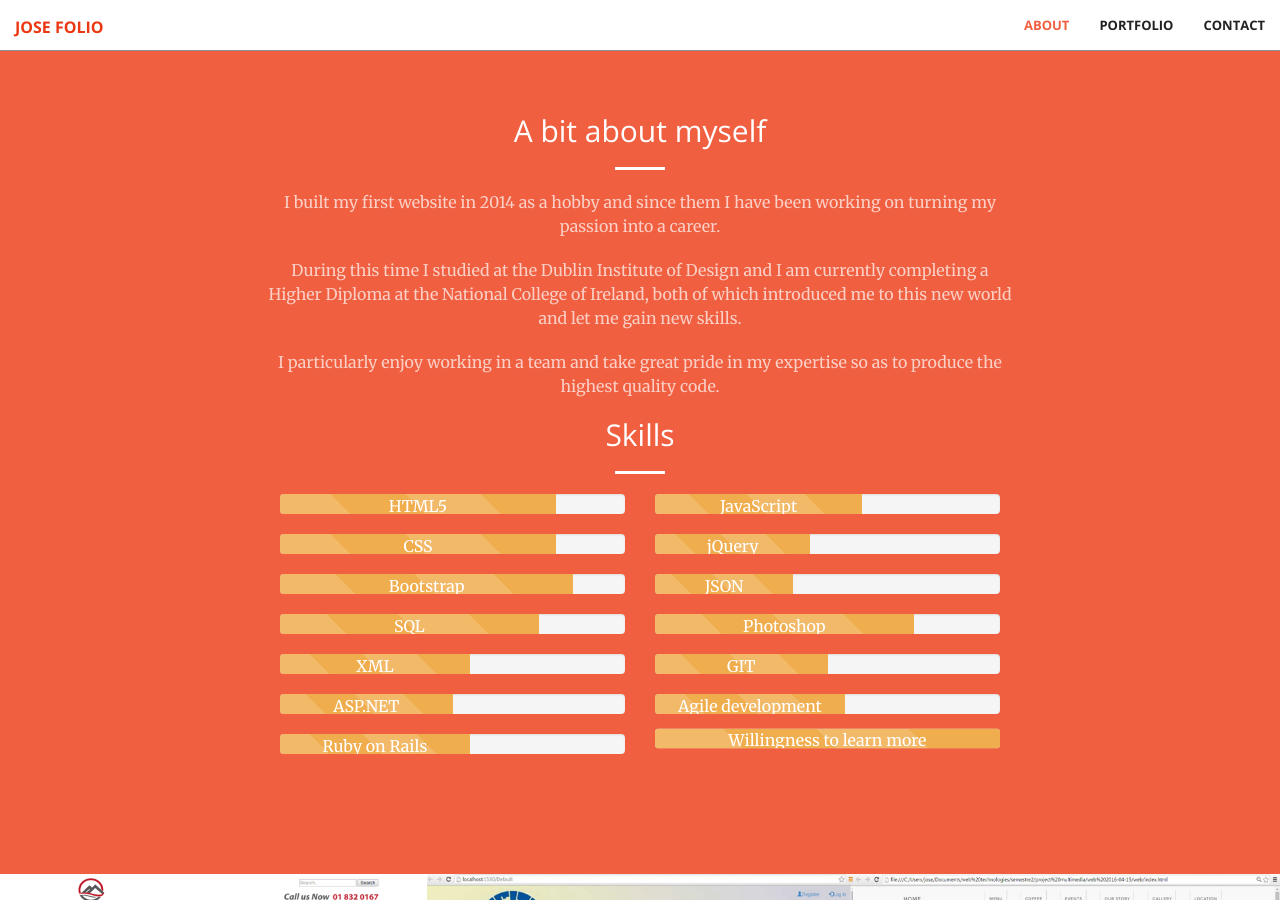
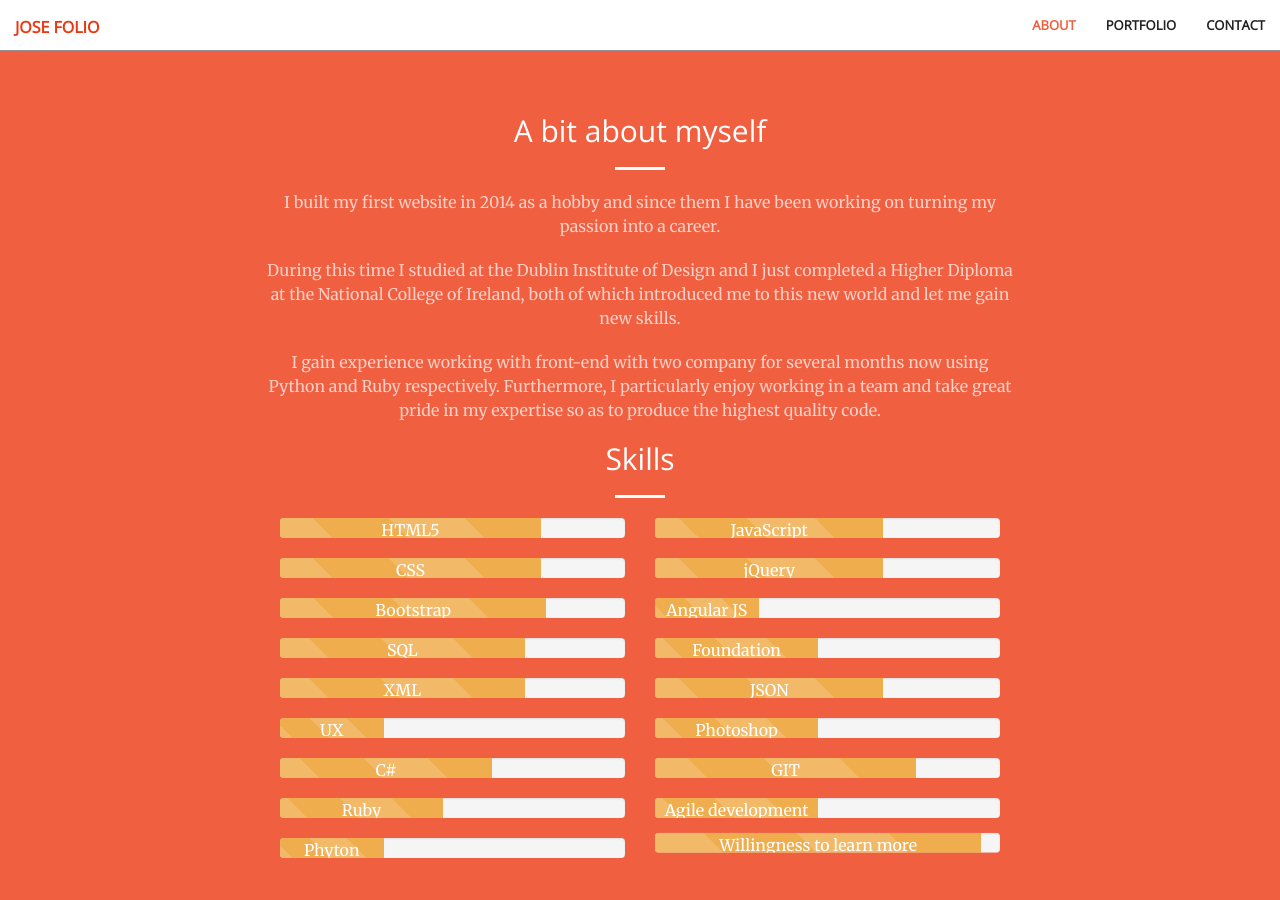
Before and after one commit to jose167/jose-portfolio, a Jekyll site: the page built from index.html, in a window 1280 px wide and 900 px high, scrolled down 886 px. Built offline with Jekyll 4.4.1, drawn with Linux system fonts in a browser that asks for light colours.

Commit message:
font and head

```diff
--- a/_includes/call-to-action.html
+++ b/_includes/call-to-action.html
@@ -5,52 +5,65 @@
                 <h2 class="section-heading">A bit about myself</h2>
                 <hr class="light">
                 <p class="text-faded justify">I built my first website in 2014 as a hobby and since them I have been working on turning my passion into a career.</p>
-                <p class="text-faded justify">During this time I studied at the Dublin Institute of Design and I am currently completing a Higher Diploma at the National College of Ireland, both of which introduced me to this new world and let me gain new skills. </p>
-                <p class="text-faded justify">I particularly enjoy working in a team and take great pride in my expertise so as to produce the highest quality code. </p>
+                <p class="text-faded justify">During this time I studied at the Dublin Institute of Design and I just completed a Higher Diploma at the National College of Ireland, both of which introduced me to this new world and let me gain new skills. </p>
+                <p class="text-faded justify">I gain experience working with front-end with two company for several months now using Python and Ruby respectively. Furthermore, I particularly enjoy working in a team and take great pride in my expertise so as to produce the highest quality code. </p>
                    <h2 class="section-heading">Skills </h2>
                     <hr class="light">
                     <div class="col-xs-6 col-sm-6 progress-container">
                         <div class="progress progress-striped active">
-                            <div class="progress-bar-1 progress-bar-warning" style="width:0%"><p>HTML5</p></div>
+                            <div class="progress-80 progress-bar-warning" style="width:0%"><p>HTML5</p></div>
                     </div>
                      <div class="progress progress-striped active">
-                            <div class="progress-bar-1 progress-bar-warning" style="width:0%"><p>CSS</p></div>
+                            <div class="progress-80 progress-bar-warning" style="width:0%"><p>CSS</p></div>
                     </div>
                      <div class="progress progress-striped active">
-                            <div class="progress-bar2 progress-bar-warning" style="width:0%"><p>Bootstrap</p></div>
+                            <div class="progress-85 progress-bar-warning" style="width:0%"><p>Bootstrap</p></div>
                     </div>
                      <div class="progress progress-striped active">
-                            <div class="progress-bar3 progress-bar-warning" style="width:0%"><p>SQL</p></div>
+                            <div class="progress-75 progress-bar-warning" style="width:0%"><p>SQL</p></div>
                     </div>
                      <div class="progress progress-striped active">
-                            <div class="progress-bar4 progress-bar-warning" style="width:0%"><p>XML</p></div>
+                            <div class="progress-75 progress-bar-warning" style="width:0%"><p>XML</p></div>
+                    </div>
+                    <div class="progress progress-striped active">
+                            <div class="progress-30 progress-bar-warning" style="width:0%"><p>UX</p></div>
                     </div>
                      <div class="progress progress-striped active">
-                            <div class="progress-bar5 progress-bar-warning" style="width:0%"><p>ASP.NET</p></div>
+                            <div class="progress-65 progress-bar-warning" style="width:0%"><p>C#</p></div>
                     </div>
                        <div class="progress progress-striped active">
-                            <div class="progress-bar6 progress-bar-warning" style="width:0%"><p>Ruby on Rails</p></div>
+                            <div class="progress-50 progress-bar-warning" style="width:0%"><p>Ruby</p></div>
+                    </div>
+                    <div class="progress progress-striped active">
+                            <div class="progress-30 progress-bar-warning" style="width:0%"><p>Phyton</p></div>
                     </div>
                     </div>
 
                    <div class="col-xs-6 col-sm-6 progress-container">
                          <div class="progress progress-striped active">
-                            <div class="progress-bar7 progress-bar-warning" style="width:0%"><p>JavaScript</p></div>
+                            <div class="progress-70 progress-bar-warning" style="width:0%"><p>JavaScript</p></div>
                     </div>
                       <div class="progress progress-striped active">
-                            <div class="progress-bar8 progress-bar-warning" style="width:0%"><p>jQuery</p></div>
+                            <div class="progress-70 progress-bar-warning" style="width:0%"><p>jQuery</p></div>
+                    </div>
+                    <div class="progress progress-striped active">
+                            <div class="progress-30 progress-bar-warning" style="width:0%"><p>Angular JS</p></div>
+                    </div>
+                    <div class="progress progress-striped active">
+                            <div class="progress-50 progress-bar-warning" style="width:0%"><p>Foundation</p></div>
+                    </div>
+
+                      <div class="progress progress-striped active">
+                            <div class="progress-70 progress-bar-warning" style="width:0%"><p>JSON</p></div>
                     </div>
                       <div class="progress progress-striped active">
-                            <div class="progress-bar9 progress-bar-warning" style="width:0%"><p>JSON</p></div>
+                            <div class="progress-50 progress-bar-warning" style="width:0%"><p>Photoshop</p></div>
                     </div>
                       <div class="progress progress-striped active">
-                            <div class="progress-bar10 progress-bar-warning" style="width:0%"><p>Photoshop</p></div>
+                            <div class="progress-80 progress-bar-warning" style="width:0%"><p>GIT</p></div>
                     </div>
                       <div class="progress progress-striped active">
-                            <div class="progress-bar11 progress-bar-warning" style="width:0%"><p>GIT</p></div>
-                    </div>
-                      <div class="progress progress-striped active">
-                            <div class="progress-bar12 progress-bar-warning" style="width:0%"><p>Agile development</p></div>
+                            <div class="progress-50 progress-bar-warning" style="width:0%"><p>Agile development</p></div>
                     </div>
                      <div class="wow bounce" data-wow-iteration="infinite" data-wow-duration="3000ms">
                       <div class="progress progress-striped active">
--- a/_includes/head.html
+++ b/_includes/head.html
@@ -11,8 +11,8 @@
     <link rel="stylesheet" href="css/bootstrap.min.css" type="text/css">
 
     <!-- Custom Fonts -->
-    <link href='http://fonts.googleapis.com/css?family=Open+Sans:300italic,400italic,600italic,700italic,800italic,400,300,600,700,800' rel='stylesheet' type='text/css'>
-    <link href='http://fonts.googleapis.com/css?family=Merriweather:400,300,300italic,400italic,700,700italic,900,900italic' rel='stylesheet' type='text/css'>
+    <link href="https://fonts.googleapis.com/css?family=Lato|Merriweather|Open+Sans" rel="stylesheet">
+
     <link rel="stylesheet" href="font-awesome/css/font-awesome.min.css" type="text/css">
 
     <!-- Plugin CSS -->
--- a/_includes/header.html
+++ b/_includes/header.html
@@ -2,11 +2,12 @@
     <div class="header-content">
         <div class="header-content-inner">
             <h2>Hola, I am Jose Malave </h2>
-            <p>I am a web developer, I just completed a Higher Diploma in Web Technologies with the NCI. After finished this intense course at college, in which I was required to complete projects using different types of technologies, I came to realize the extent to which I enjoy this challenge. I am currently looking for a junior position as I am eager to expand my skills.</p>
+                    <p>I am a web developer, I just completed a Higher Diploma in Web Technologies with the NCI. After finished this intense course at college, in which I was required to complete projects using different types of technologies, I came to realize the extent to which I enjoy this challenge. I am currently looking for a junior position as I am eager to expand my skills.</p>
             <a href="#about" class="btn btn-primary btn-xl page-scroll left">More</a>
         </div>
     </div>
 </header>
+<div></div>
 
 <!--
 <header class="site-header">
--- a/js/creative.js
+++ b/js/creative.js
@@ -15,48 +15,41 @@
         }, 1250, 'easeInOutExpo');
         event.preventDefault();
     });
-    $(".progress-bar-1").animate({
-    width: "80%"
+
+
+    $(window).on('scroll', function() {
+      $(".progress-80").animate({
+          width: "80%"
+      }, 5000  );
+       $(".progress-75").animate({
+          width: "75%"
+      }, 5000 );
+  $(".progress-85").animate({
+          width: "85%"
+      }, 5500 );
+  $(".progress-65").animate({
+    width: "65%"
+}, 5000 );
+  $(".progress-50").animate({
+    width: "50%"
+}, 5000 );
+
+  $(".progress-70").animate({
+    width: "70%"
+}, 5000 );
+  $(".progress-30").animate({
+    width: "30%"
 }, 2500 );
-  $(".progress-bar2").animate({
-    width: "85%"
-}, 2500 );
-  $(".progress-bar3").animate({
-    width: "75%"
-}, 2500 );
-  $(".progress-bar4").animate({
-    width: "55%"
-}, 2500 );
-  $(".progress-bar5").animate({
-    width: "50%"
-}, 2500 );
-
-  $(".progress-bar6").animate({
-    width: "55%"
-}, 2500 );
-  $(".progress-bar7").animate({
-    width: "60%"
-}, 2500 );
-  $(".progress-bar8").animate({
-    width: "45%"
-}, 2500 );
+  $(".progress-40").animate({
+    width: "40%"
+}, 5000 );
   $(".progress-bar9").animate({
     width: "40%"
-}, 2500 );
-  $(".progress-bar10").animate({
-    width: "75%"
-}, 2500 );
-  $(".progress-bar11").animate({
-    width: "50%"
-}, 2500 );
-  $(".progress-bar12").animate({
-    width: "55%"
-}, 2500 );
+}, 5000 );
   $(".progress-bar13").animate({
     width: "100%"
-}, 2500 );
-
-
+}, 5000 );
+    })
 
 
     // Highlight the top nav as scrolling occurs
```
Also changed, not shown: css/main.css (+15 -11 lines), img/header.jpg (deleted).
